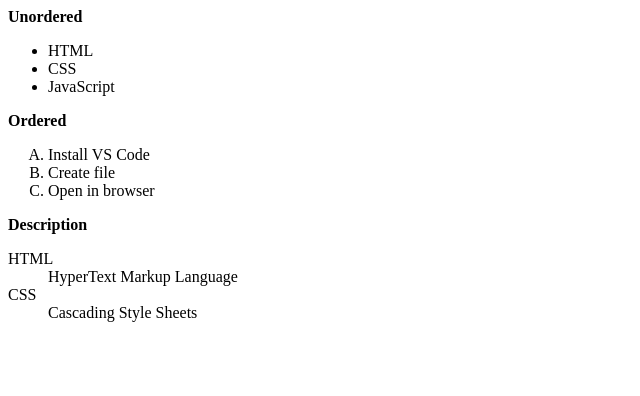
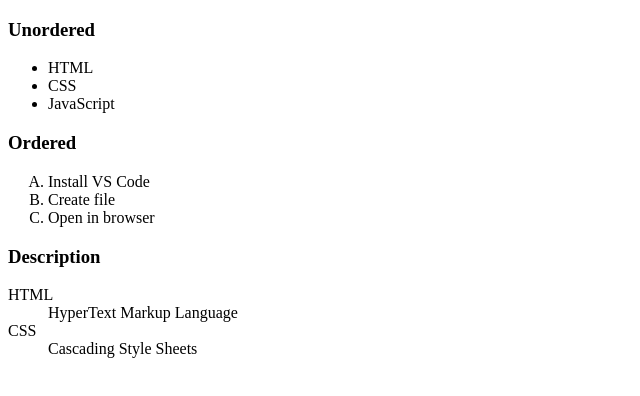
Before and after one commit to ujalamaurya0907/WDW_10163, a plain HTML site: page Web Designing workshop--1 subject/Experiment05.html in a window 1280 px wide. Shown: the whole page, without its empty margins (0-640 px from the left). Drawn offline with Linux system fonts and the light colour scheme.

Commit message:
exp05 commit 2

```diff
--- a/Web Designing workshop--1 subject/Experiment05.html
+++ b/Web Designing workshop--1 subject/Experiment05.html
@@ -6,19 +6,19 @@
     <title>Experiment 05</title>
 </head>
 <body>
-    <b>Unordered</b>
+    <h3><b>Unordered</b></h3>
     <ul>
         <li>HTML</li>
         <li>CSS</li>
         <li>JavaScript</li>
     </ul>
-    <b>Ordered</b>
+    <h3><b>Ordered</b></h3>
     <ol type="A">
         <li>Install VS Code</li>
         <li>Create file</li>
         <li>Open in browser</li>
     </ol>
-    <b>Description</b>
+    <h3><b>Description</b></h3>
     <dl>
         <dt>HTML</dt>
         <dd>HyperText Markup Language</dd>
```
